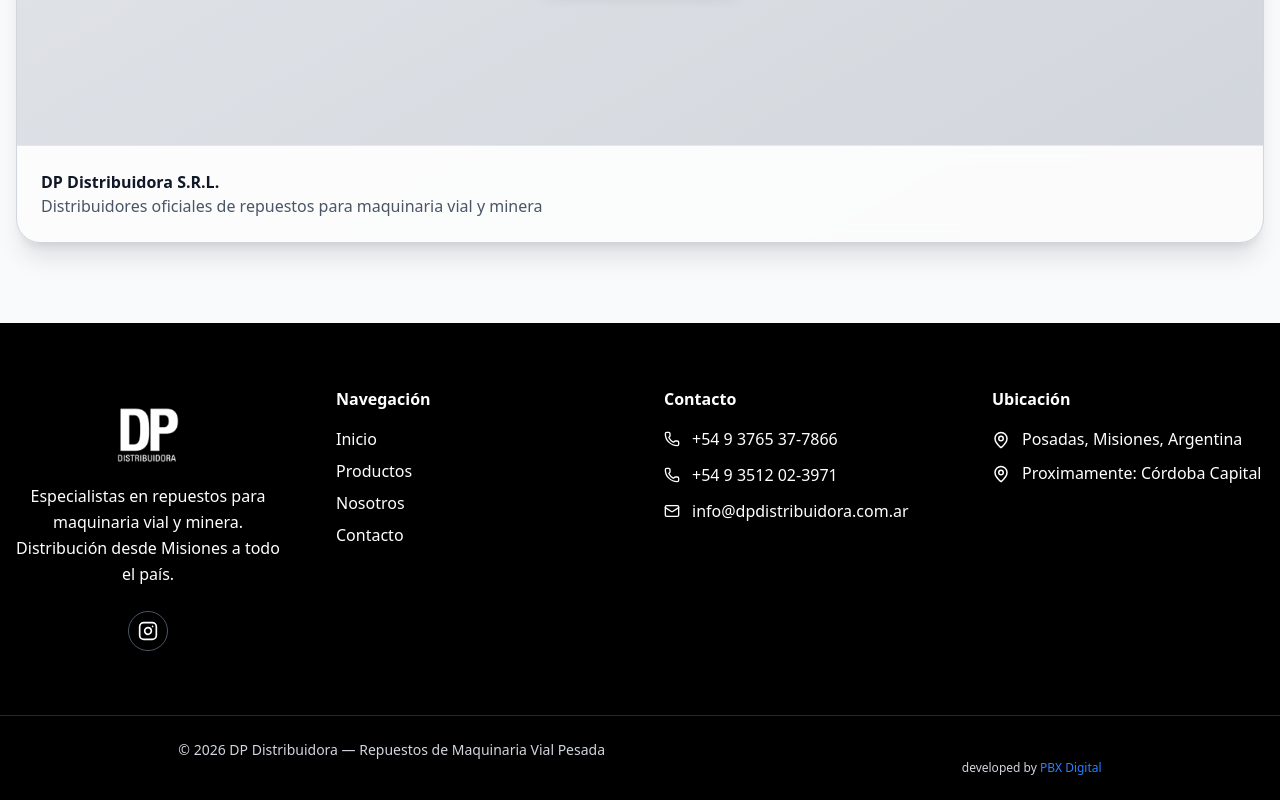
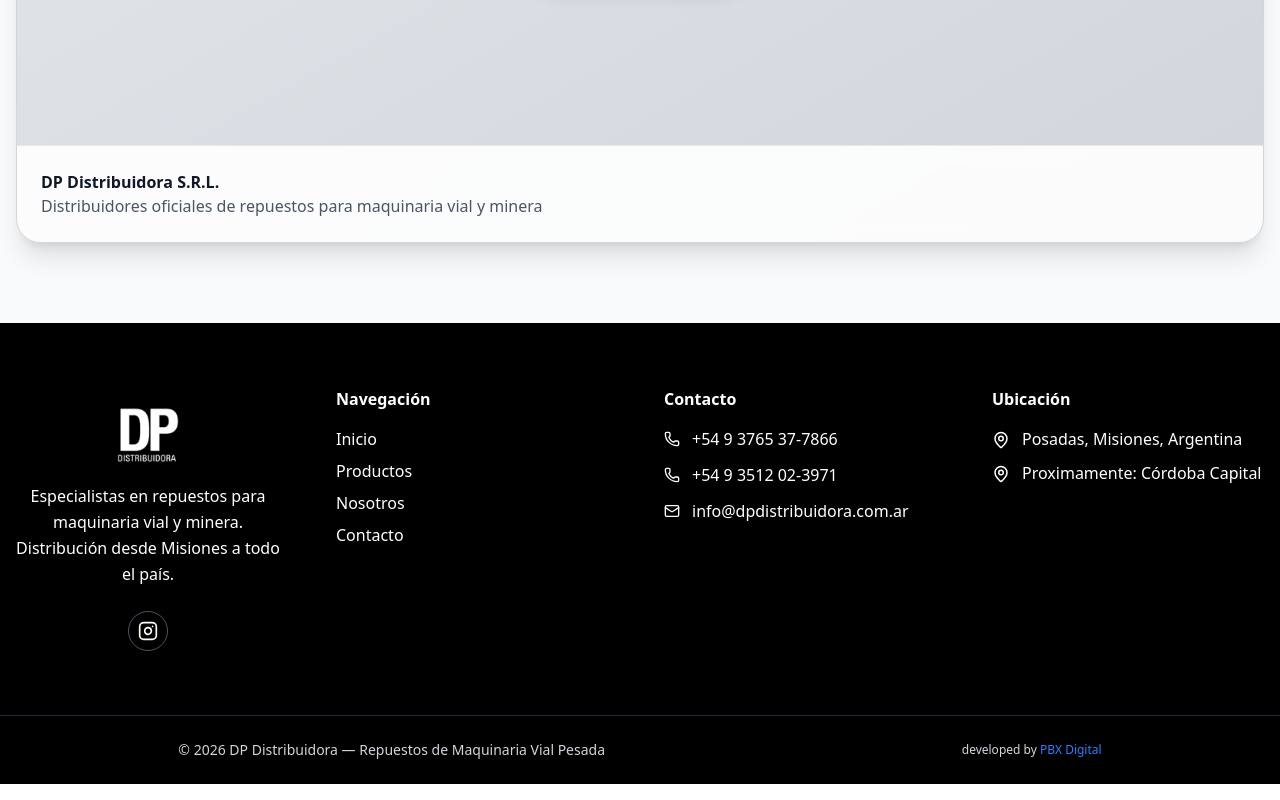
Before and after one commit to polsze/dp-distribuidora, a React (Vite) app: page /contacto in a window 1280 px wide. Shown: the part 2919-3719 px from the top of the page. Built offline with nearby package versions, Linux system fonts and the light colour scheme.

Commit message:
final changes

```diff
--- a/src/components/layout/Footer.jsx
+++ b/src/components/layout/Footer.jsx
@@ -97,10 +97,10 @@
       </div>
 
       {/* BARRA INFERIOR */}
-      <div className="border-t flex flex-col md:flex-row justify-around border-gray-800 py-6 text-center text-gray-300 text-sm">
+      <div className="border-t flex flex-col items-center md:flex-row justify-around border-gray-800 py-6 text-center text-gray-300 text-sm">
         © {new Date().getFullYear()} DP Distribuidora — Repuestos de Maquinaria
         Vial Pesada
-        <p className="mt-5 text-xs">developed by <a href="https://pablobarriosportfolio-blond.vercel.app/" target="_blank" className="text-blue-500">PBX Digital</a></p>
+        <p className="mt-5 md:mt-0 text-xs">developed by <a href="https://pablobarriosportfolio-blond.vercel.app/" target="_blank" className="text-blue-500">PBX Digital</a></p>
       </div>
     </footer>
   );
```
